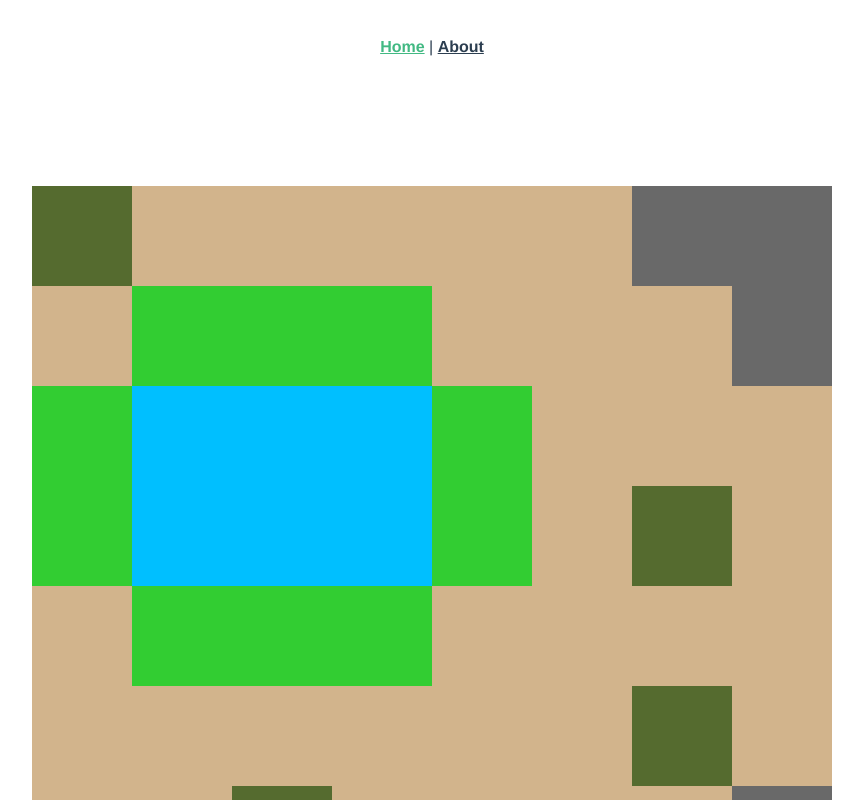
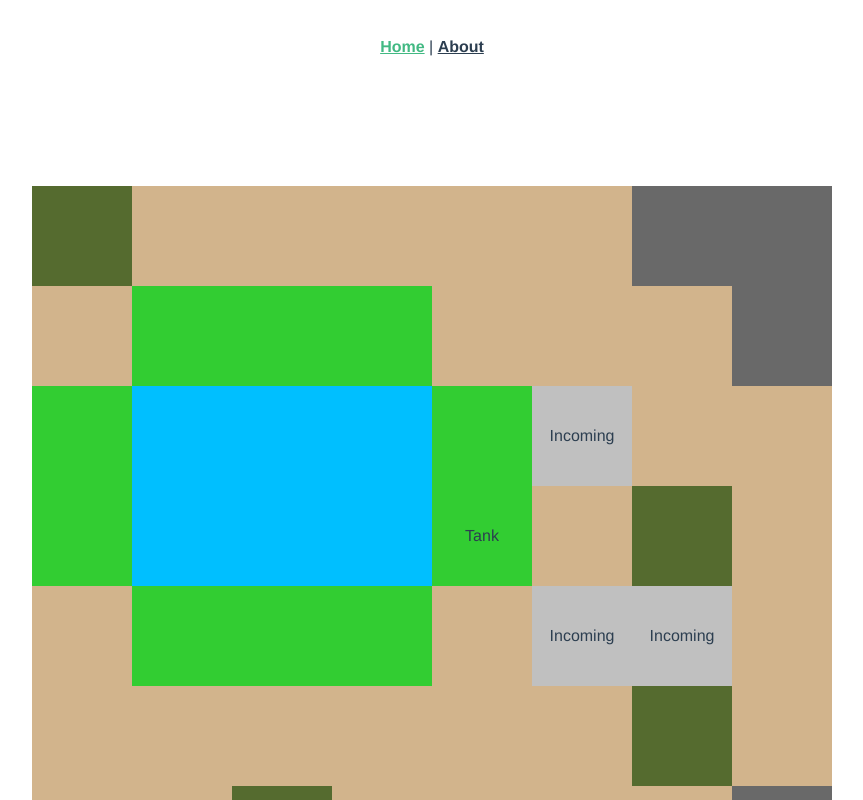
Before and after one commit to lukaszkups/taktik, a Vue app: page / in a window 1280 px wide. Shown: the top 800 px of the page, without its empty margins (208-1071 px from the left). Built offline with nearby package versions, Linux system fonts and the light colour scheme.

Commit message:
Working further on level grid.

```diff
--- a/src/components/LevelMap.vue
+++ b/src/components/LevelMap.vue
@@ -4,6 +4,8 @@
       v-for="(tile, index) in currentLevel.grid"
       :tile="tile"
       :key="index"
+      :index="index"
+      :level="currentLevel"
     />
   </div>
 </template>
--- a/src/components/LevelMapTile.vue
+++ b/src/components/LevelMapTile.vue
@@ -2,7 +2,20 @@
   <div
     class="level-map__tile"
     :class="`level-map__tile--${tile}`"
+    @mouseover="onMouseOver"
   >
+    <div
+      v-if="enemy"
+      class="level-map__unit"
+    >
+      <div class="level-map__unit-name">{{ enemy.type }}</div>
+    </div>
+    <div
+      v-if="incoming"
+      class="level-map__incoming"
+    >
+      Incoming
+    </div>
   </div>
 </template>
 <script>
@@ -12,12 +25,39 @@ export default {
     tile: {
       type: String,
       default: 'grass'
+    },
+    level: {
+      type: Object,
+      default: () => {}
+    },
+    index: {
+      type: Number,
+      default: 0
+    }
+  },
+  computed: {
+    enemy () {
+      return this.level.enemy.find(obj => obj.tile === this.index)
+    },
+    incoming () {
+      return this.level.incoming.find(obj => obj.tile === this.index)
+    }
+  },
+  methods: {
+    onMouseOver () {
+      console.log(this.enemy)
+      this.$state.hoveredTile = this.enemy ? this.enemy.type : ''
     }
   }
 }
 </script>
 <style lang="sass">
-.level-map__tile
+.level-map
+  &__tile,
+  &__unit,
+  &__incoming
+    background: transparent
+    box-sizing: border-box
     flex: 1
     width: 100px
     min-width: 100px
@@ -26,6 +66,7 @@ export default {
     min-height: 100px
     max-height: 100px
 
+  &__tile
     &:hover
       opacity: 0.8
 
@@ -41,4 +82,16 @@ export default {
       background-color: #00BFFF
     &--lava
       background-color: #8B0000
+
+  &__unit
+    &-name
+      line-height: 100px
+      cursor: pointer
+    &:hover
+      background: rgba(255, 0, 0, 0.65)
+
+  &__incoming
+    background: silver
+    line-height: 100px
+    cursor: not-allowed
 </style>
--- a/src/levels/level_1.js
+++ b/src/levels/level_1.js
@@ -10,11 +10,11 @@ export default {
     'sand', 'sand', 'sand', 'forest', 'sand', 'mountains', 'mountains', 'mountains'
   ],
   incoming: [
-    { tile: 16, unit: 'MadCat', turn: 0, action: {} },
-    { tile: 37, unit: 'Tank', turn: 0, action: {} },
-    { tile: 38, unit: 'Tank', turn: 1, action: {} }
+    { tile: 21, type: 'MadCat', turn: 0, action: {} },
+    { tile: 37, type: 'Tank', turn: 0, action: {} },
+    { tile: 38, type: 'Tank', turn: 1, action: {} }
   ],
   enemy: [
-    { tile: 28, unit: 'Tank', action: { move: 1, attack: 1 } } // 0 - false, 1 - true
+    { tile: 28, type: 'Tank', action: { move: 1, attack: 1 } } // 0 - false, 1 - true
   ]
 }
--- a/src/main.js
+++ b/src/main.js
@@ -6,6 +6,11 @@ import store from './store'
 
 Vue.config.productionTip = false
 
+Vue.prototype.$state = {
+  currentLevel: null,
+  hoveredTile: ''
+}
+
 new Vue({
   router,
   store,
--- a/src/views/Home.vue
+++ b/src/views/Home.vue
@@ -1,6 +1,13 @@
 <template>
-  <div class="home">
-    <level-map />
+  <div class="stage">
+    <div class="row">
+      <div class="col col--80">
+        <level-map />
+      </div>
+      <div class="col col--20">
+        {{ hoveredTile }}
+      </div>
+    </div>
   </div>
 </template>
 
@@ -8,9 +15,14 @@
 import LevelMap from '@/components/LevelMap'
 
 export default {
-  name: 'Home',
+  name: 'Stage',
   components: {
     LevelMap
+  },
+  computed: {
+    hoveredTile () {
+      return this.$state
+    }
   }
 }
 </script>
```
Also changed, not shown: src/components/HelloWorld.vue (deleted, +0 -61 lines). Lines whose indentation alone changed are shown as unchanged.
